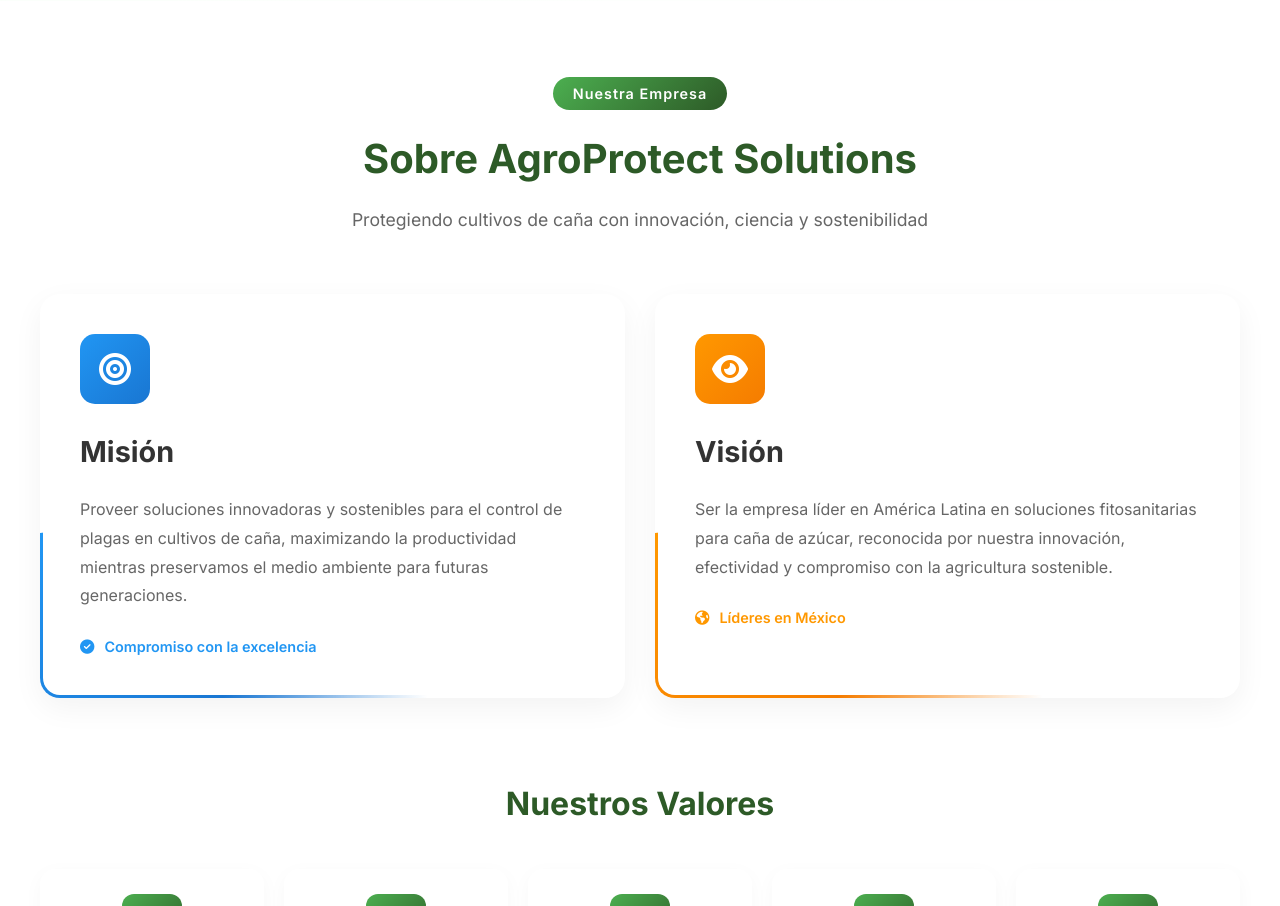
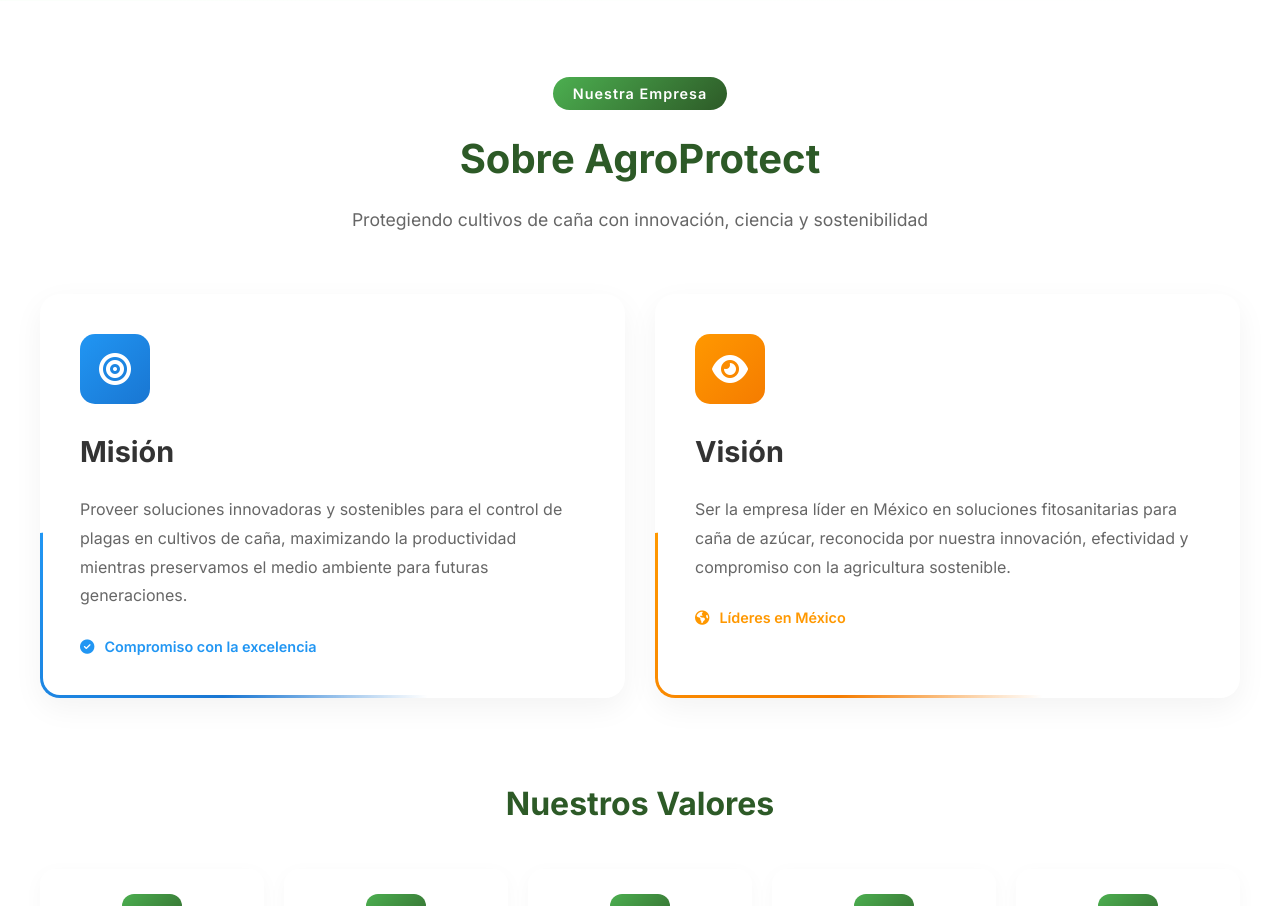
Before and after one commit to valenknmi/control-plagas, an Angular app: page / in a window 1280 px wide. Shown: the part 2200-3106 px from the top of the page. Built offline with nearby package versions, Linux system fonts and the light colour scheme.

Commit message:
feat: add 'About Us' component and service for company information and related data.

```diff
--- a/src/app/components/sobre-nosotros/sobre-nosotros.html
+++ b/src/app/components/sobre-nosotros/sobre-nosotros.html
@@ -6,7 +6,7 @@
       <div class="header-badge">
         <span>Nuestra Empresa</span>
       </div>
-      <h2>Sobre AgroProtect Solutions</h2>
+      <h2>Sobre AgroProtect </h2>
       <p class="section-subtitle">
         Protegiendo cultivos de caña con innovación, ciencia y sostenibilidad
       </p>
--- a/src/app/services/datos-empresa.ts
+++ b/src/app/services/datos-empresa.ts
@@ -46,7 +46,7 @@
       email: 'info@agroprotect.com',
       direccion: 'Av. Agricultura 123, Ciudad Agroindustrial',
       mision: 'Proveer soluciones innovadoras y sostenibles para el control de plagas en cultivos de caña, maximizando la productividad mientras preservamos el medio ambiente para futuras generaciones.',
-      vision: 'Ser la empresa líder en América Latina en soluciones fitosanitarias para caña de azúcar, reconocida por nuestra innovación, efectividad y compromiso con la agricultura sostenible.',
+      vision: 'Ser la empresa líder en México en soluciones fitosanitarias para caña de azúcar, reconocida por nuestra innovación, efectividad y compromiso con la agricultura sostenible.',
       valores: [
         {
           nombre: 'Sostenibilidad',
```
